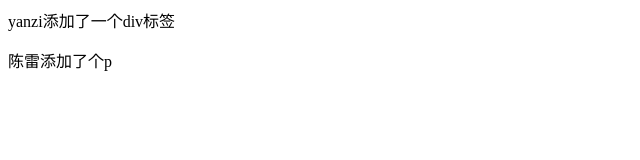
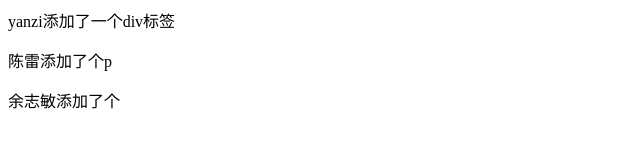
Before and after one commit to ranlei52111/woshiranlei, a plain HTML site: page index.html in a window 1280 px wide. Shown: the whole page, without its empty margins (0-640 px from the left). Drawn offline with Linux system fonts and the light colour scheme.

Commit message:
余志敏上传了span

```diff
--- a/index.html
+++ b/index.html
@@ -7,5 +7,6 @@
 	<body>
 	 	<div>yanzi添加了一个div标签</div>
 		<p>陈雷添加了个p</p>
+		<span>余志敏添加了个</span>
 	</body>
 </html>
```
